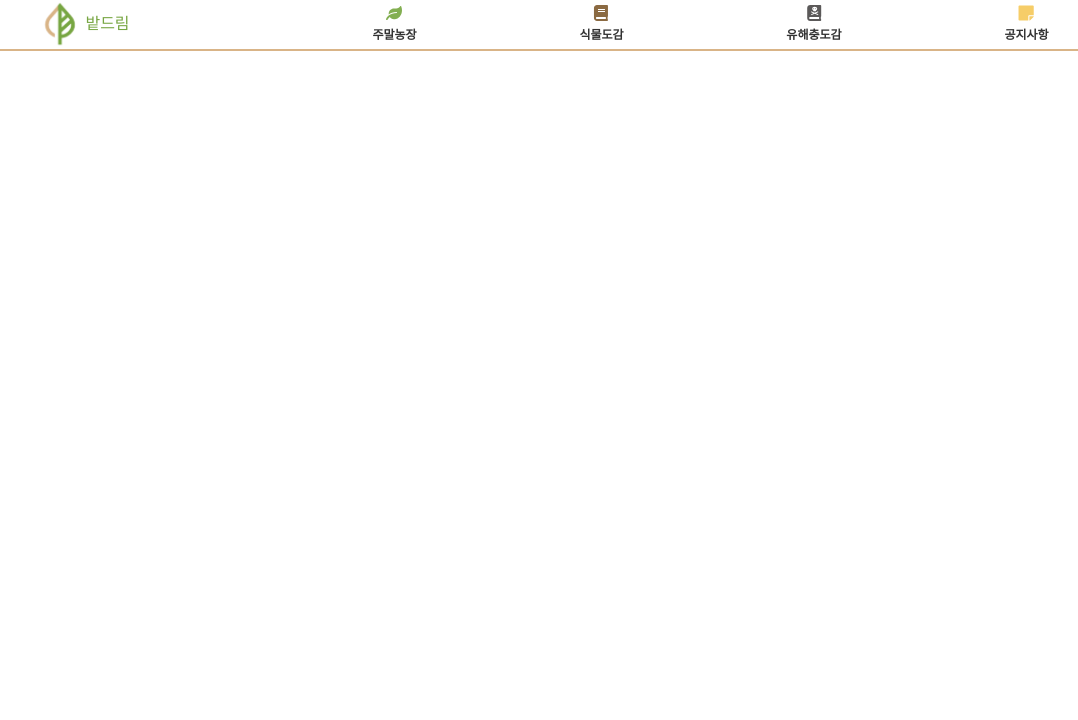
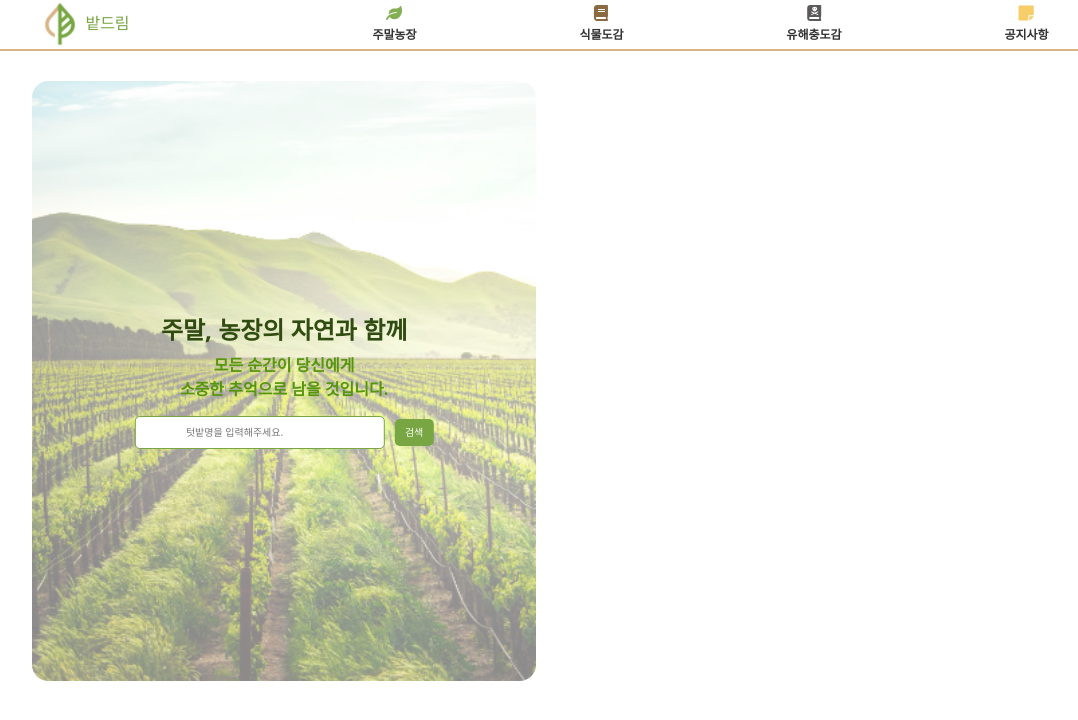
Before and after one commit to treasure-2u/batDream, a React (Create React App) app: page / in a window 1280 px wide. Shown: the top 720 px of the page, without its empty margins (68-1146 px from the left). Built offline with nearby package versions, Linux system fonts and the light colour scheme; a web font is replaced by a local one.

Commit message:
MainPageBanner

```diff
--- a/src/App.js
+++ b/src/App.js
@@ -14,6 +14,7 @@ import Header from './components/Header/Header';
 function App() {
   return (
     <div className="App">
+      <Header />
       <Routes>
         <Route path="/" element={<Main />} />ㅌ
         <Route path="/FarmMain" element={<FarmMain />} />
@@ -26,7 +27,6 @@ function App() {
         <Route path="/BugInfo" element={<BugInfo />} />
         <Route path="*" element={<NotFound />} />
       </Routes>
-      <Header />
     </div>
   );
 }
--- a/src/components/Main/Banner.jsx
+++ b/src/components/Main/Banner.jsx
@@ -1,16 +1,36 @@
-import React from 'react';
+import React, { useState } from 'react';
 import '../../styles/Main/banner.scss';
 import bannerImage from '../../assets/banner.svg';
 
 const Banner = () => {
+  const [searchTerm, setSearchTerm] = useState('');
+
+  const handleSearch = () => {
+    console.log('검색어:', searchTerm);
+  };
+
   return (
-    <div>
+    <div className="banner">
       <div className="banner__image">
         <img src={bannerImage} alt="주말, 농장의 자연과 함께" />
-      </div>
-      <div className="banner__text">
-        <h1>주말, 농장의 자연과 함께</h1>
-        <p>모든 순간이 당신에게 소중한 추억으로 남을 것입니다.</p>
+        <div className="banner__text">
+          <h1>주말, 농장의 자연과 함께</h1>
+          <p>
+            모든 순간이 당신에게
+            <br />
+            소중한 추억으로 남을 것입니다.
+          </p>
+        </div>
+        {/* 검색바 추가 */}
+        <div className="search-bar">
+          <input
+            type="text"
+            placeholder="텃밭명을 입력해주세요."
+            value={searchTerm}
+            onChange={(e) => setSearchTerm(e.target.value)}
+          />
+          <button onClick={handleSearch}>검색</button>
+        </div>
       </div>
     </div>
   );
--- a/src/pages/Main.jsx
+++ b/src/pages/Main.jsx
@@ -10,9 +10,8 @@ import MainList from '../components/Main/mainList';
 export default function Main() {
   return (
     <>
-      {/* <Header /> */}
-      {/* <Banner />
-      <MainList />
+      <Banner />
+      {/* <MainList />
       <Pictures /> */}
     </>
   );
--- a/src/styles/Main/banner.scss
+++ b/src/styles/Main/banner.scss
@@ -1,38 +1,61 @@
-/* banner.scss */
+.banner {
+  position: relative;
 
-.banner {
-  position: relative; /* 이미지 컨테이너에 position: relative; 적용 */
+  .banner__image {
+    position: absolute;
+    text-align: center; /* 가운데 정렬을 위해 */
   }
 
-.banner__image {
-  display: flex;
-  width: 100%; /* 이미지가 부모 요소에 꽉 차게 */
-  height: auto; /* 이미지 비율 유지 */
-  border-radius: 20px; /* 이미지의 border-radius 설정 */
+  .banner__image img {
+    margin-top: 30px;
+    margin-left: 100px;
+    margin-right: 100px;
+    height: 600px;
   }
 
   .banner__text {
-  position: absolute; /* 이미지 내에 절대 위치 */
-  left: 20px; /* 텍스트의 왼쪽 위치 조정 */
-  bottom: 20px; /* 텍스트의 아래쪽 위치 조정 */
-  font-family: 'NanumGothic';
-  font-style: normal;
-  font-weight: 700;
-  font-size: 24px; /* 폰트 사이즈 조정 */
-  line-height: 30px; /* 텍스트의 줄 간격 조정 */
-  color: #77a642; /* 텍스트 색상 설정 */
+    position: absolute;
+    top: 50%; /* 부모 요소의 세로 중앙으로 이동 */
+    left: 50%; /* 부모 요소의 가로 중앙으로 이동 */
+    transform: translate(-50%, -50%); /* 가운데 정렬을 위한 트랜스폼 */
+    text-align: center; /* 가운데 정렬을 위해 */
   }
 
   .banner__text h1 {
-  display: flex;
-  font-size: 40px; /* h1 태그의 폰트 사이즈 조정 */
-  line-height: 1.2; /* h1 태그의 줄 간격 조정 */
-  color: #77a642; /* h1 태그의 색상 설정 */
+    font-size: 24px;
+    color: #304c10;
+    font-weight: bold;
   }
 
   .banner__text p {
-  display: flex;
-  margin-top: 10px; /* p 태그의 위쪽 여백 조정 */
-  font-size: 16px; /* p 태그의 폰트 사이즈 조정 */
-  line-height: 30px; /* p 태그의 줄 간격 조정 */
+    font-size: 16px;
+    color: #56960d;
+    font-weight: bold;
   }
+
+  /* 검색바 스타일 */
+  .search-bar {
+    position: absolute;
+    top: calc(50% + 50px); /* 텍스트 아래로 위치 조정 */
+    left: 50%; /* 부모 요소의 가로 중앙으로 이동 */
+    transform: translateX(-50%); /* 가운데 정렬을 위한 트랜스폼 */
+    text-align: center; /* 가운데 정렬을 위해 */
+    font-size: 10px;
+  }
+
+  .search-bar input {
+    padding: 8px 50px;
+    margin-right: 10px;
+    border-radius: 5px;
+    border: 0.5px solid #77a642;
+  }
+
+  .search-bar button {
+    padding: 6px 10px;
+    background-color: #77a642; /* 버튼 색상을 조정합니다. */
+    color: white;
+    border: none;
+    border-radius: 5px;
+    // cursor: pointer;
+  }
+}
```
Also changed, not shown: src/assets/search.svg (added). Lines whose indentation alone changed are shown as unchanged.
